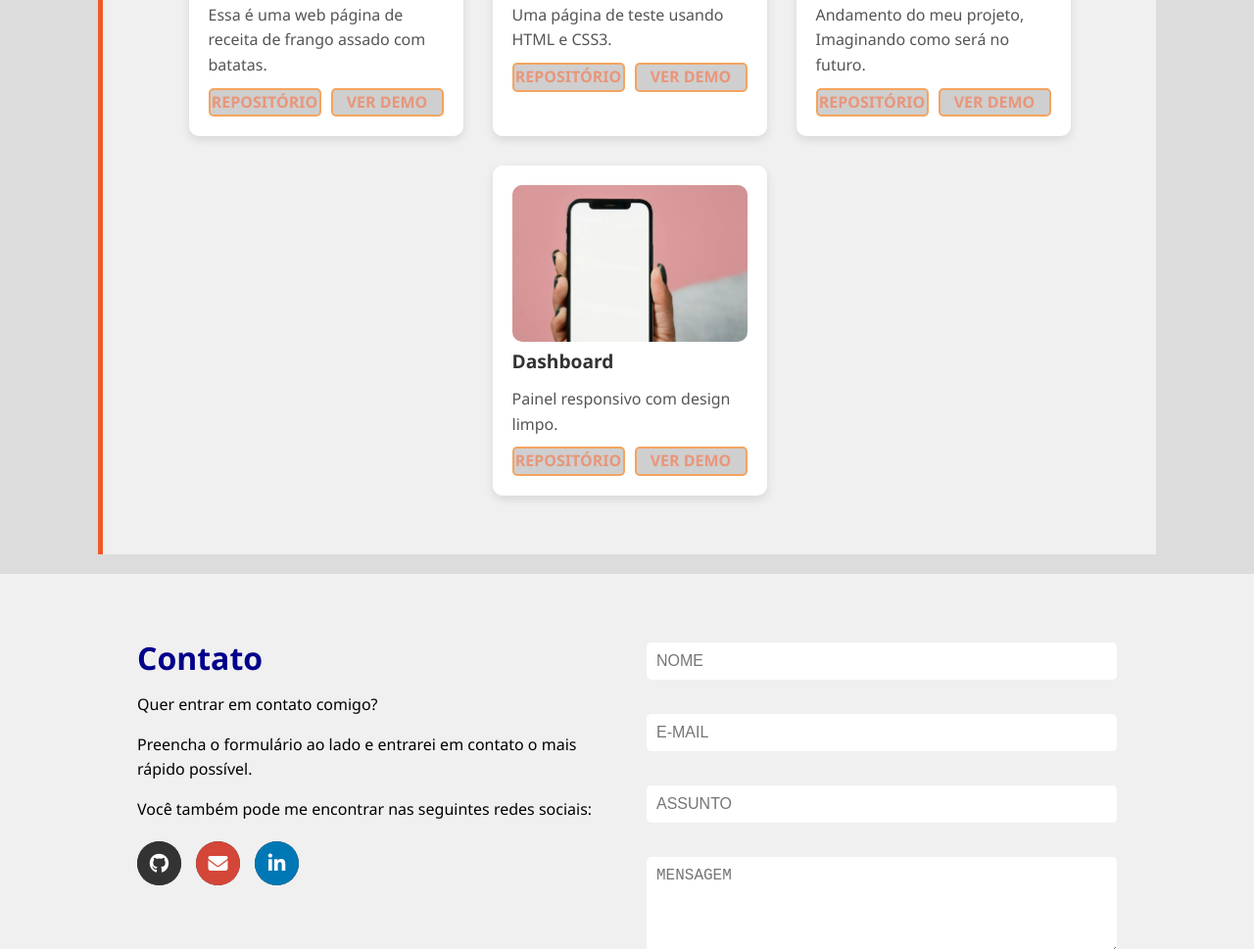
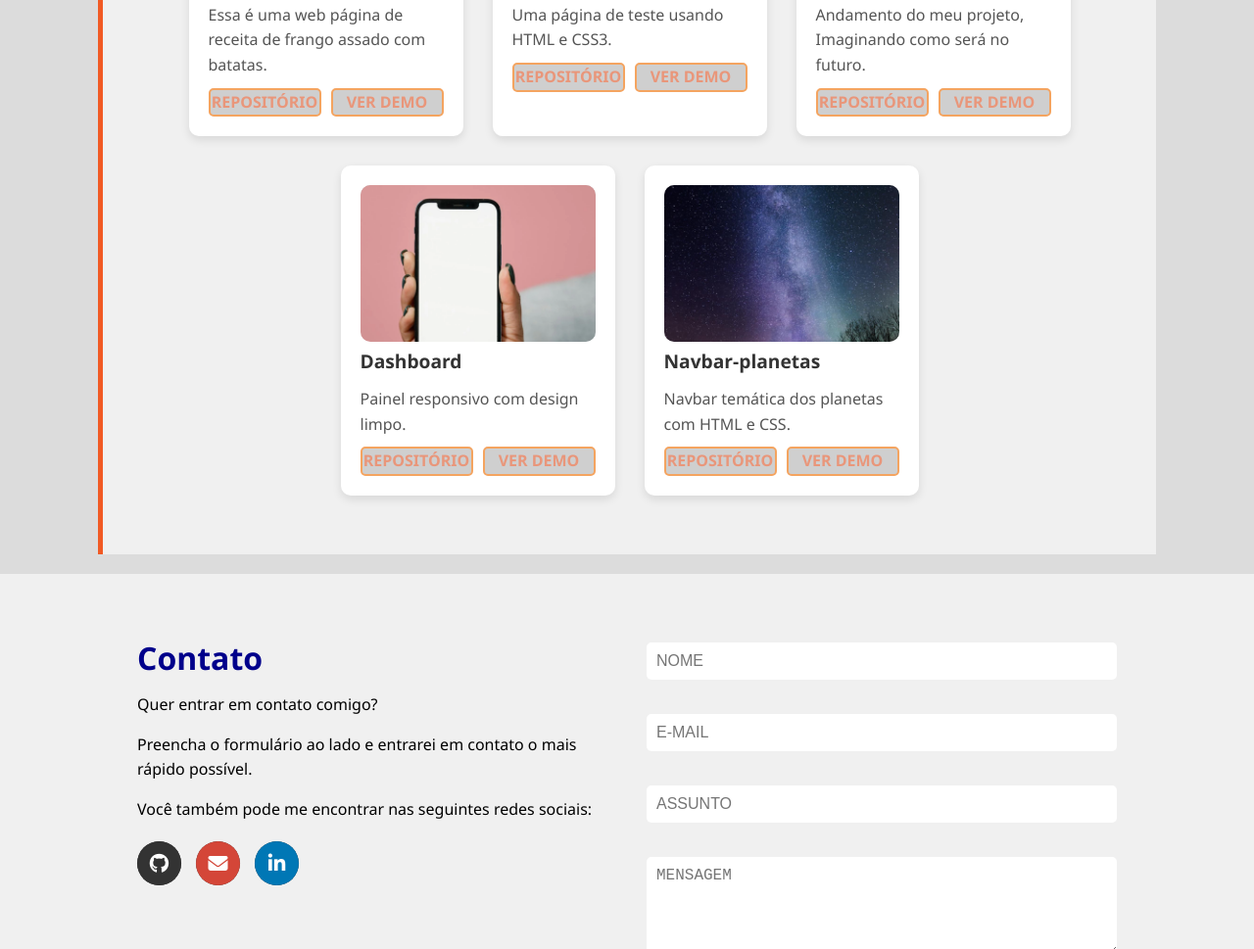
Before and after one commit to Sara-source01/Meu-portfolio, a plain HTML site: page index.html in a window 1280 px wide. Shown: the part 2819-3788 px from the top of the page at 98% size. Drawn offline with Linux system fonts and the light colour scheme; no server answers.

Commit message:
m23 adicionei cartão do projeto Navbar-planetas na seção de projetos

```diff
--- a/index.html
+++ b/index.html
@@ -230,6 +230,20 @@
                     </div>
                 </div>
 
+                <div class="card">
+                    <div class="imagem-projeto">
+                        <img src="Imagens/Navbar-logo.jpeg" alt="Imagem do projeto">
+                    </div>
+                    <h3>Navbar-planetas</h3>
+                    <p>Navbar temática dos planetas com HTML e CSS.</p>
+                    <div class="botoes">
+                        <a class="botao" href="https://github.com/Sara-source01/Navbar-planetas.git" target="_blank"
+                            rel="noopener noreferrer">REPOSITÓRIO</a>
+                        <a class="botao" href="https://sara-source01.github.io/Navbar-planetas/" target="_blank"
+                            rel="noopener noreferrer">VER DEMO</a>
+                    </div>
+                </div>
+
             </div>
         </section>
 
```
Also changed, not shown: Imagens/Navbar-logo.jpeg (added).
